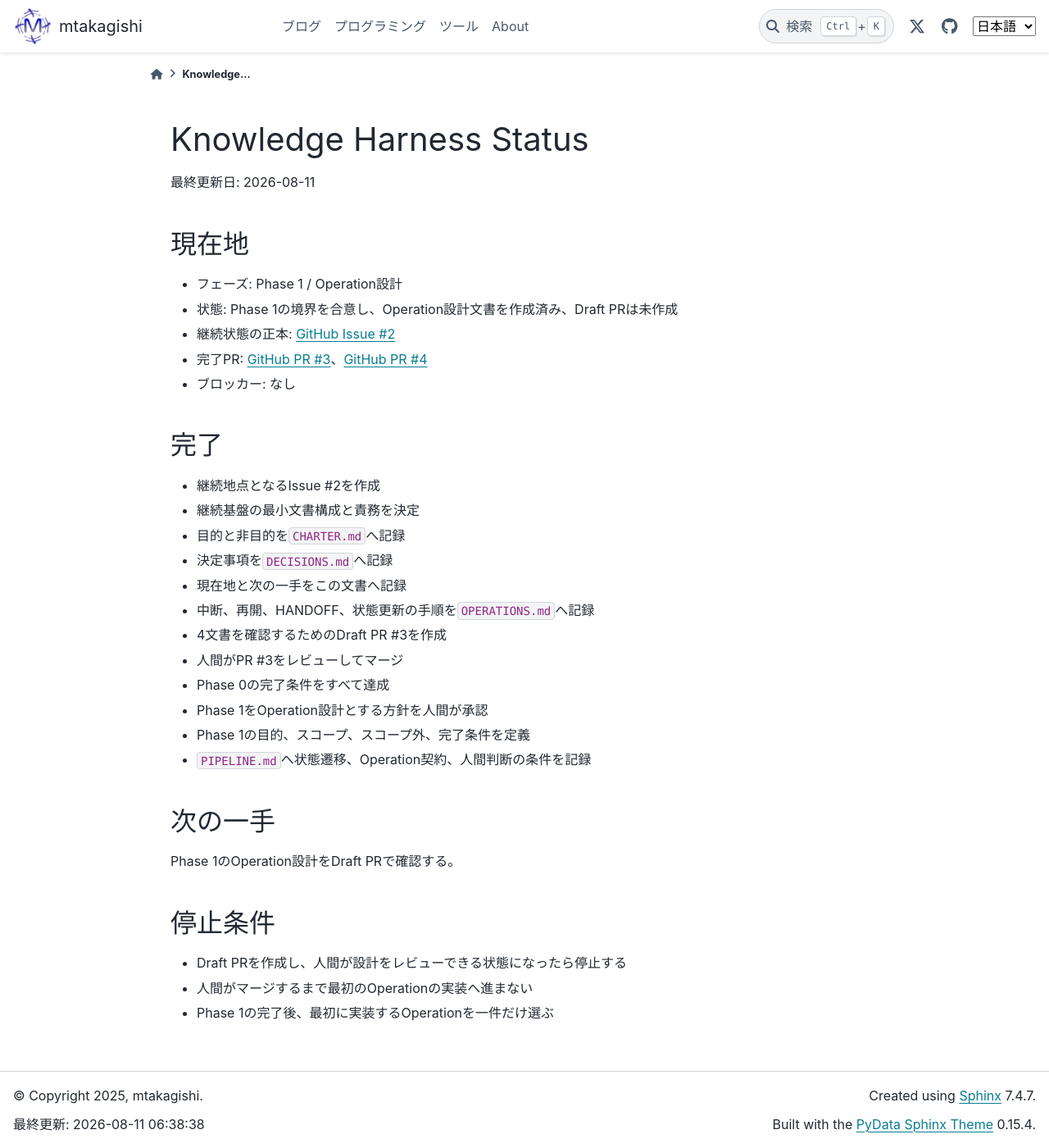
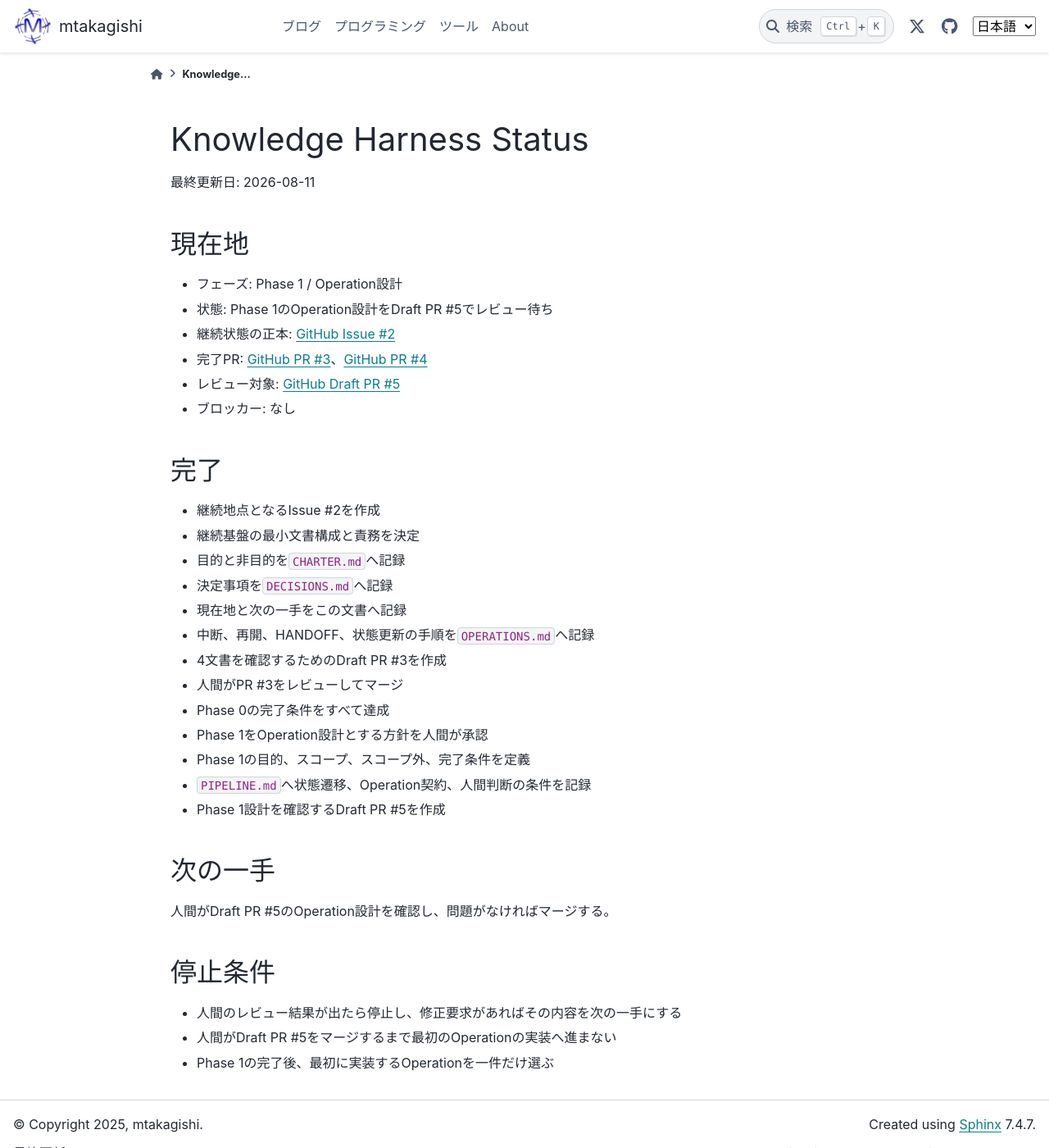
Before and after one commit to mtakagishi/note, a Sphinx documentation site: the page built from docs/agents/knowledge-harness/STATUS.md, in a window 1280 px wide and 1400 px high. Shown: the whole window at 82% size. Built offline with Sphinx 7.4.7 and the PyData theme 0.15.4, drawn with Linux system fonts in a browser that asks for light colours.

Commit message:
docs: record phase 1 design review state

```diff
--- a/docs/agents/knowledge-harness/STATUS.md
+++ b/docs/agents/knowledge-harness/STATUS.md
@@ -5,9 +5,10 @@
 ## 現在地
 
 - フェーズ: Phase 1 / Operation設計
-- 状態: Phase 1の境界を合意し、Operation設計文書を作成済み、Draft PRは未作成
+- 状態: Phase 1のOperation設計をDraft PR #5でレビュー待ち
 - 継続状態の正本: [GitHub Issue #2](https://github.com/mtakagishi/note/issues/2)
 - 完了PR: [GitHub PR #3](https://github.com/mtakagishi/note/pull/3)、[GitHub PR #4](https://github.com/mtakagishi/note/pull/4)
+- レビュー対象: [GitHub Draft PR #5](https://github.com/mtakagishi/note/pull/5)
 - ブロッカー: なし
 
 ## 完了
@@ -24,13 +25,14 @@
 - Phase 1をOperation設計とする方針を人間が承認
 - Phase 1の目的、スコープ、スコープ外、完了条件を定義
 - `PIPELINE.md`へ状態遷移、Operation契約、人間判断の条件を記録
+- Phase 1設計を確認するDraft PR #5を作成
 
 ## 次の一手
 
-Phase 1のOperation設計をDraft PRで確認する。
+人間がDraft PR #5のOperation設計を確認し、問題がなければマージする。
 
 ## 停止条件
 
-- Draft PRを作成し、人間が設計をレビューできる状態になったら停止する
-- 人間がマージするまで最初のOperationの実装へ進まない
+- 人間のレビュー結果が出たら停止し、修正要求があればその内容を次の一手にする
+- 人間がDraft PR #5をマージするまで最初のOperationの実装へ進まない
 - Phase 1の完了後、最初に実装するOperationを一件だけ選ぶ
```
